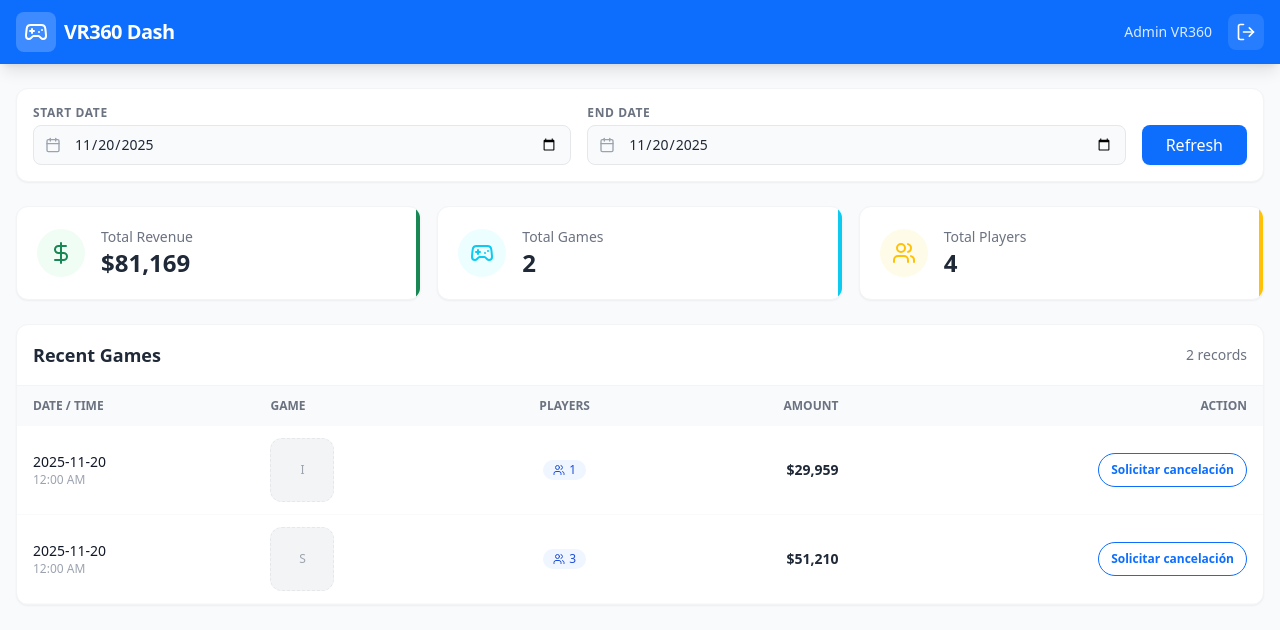
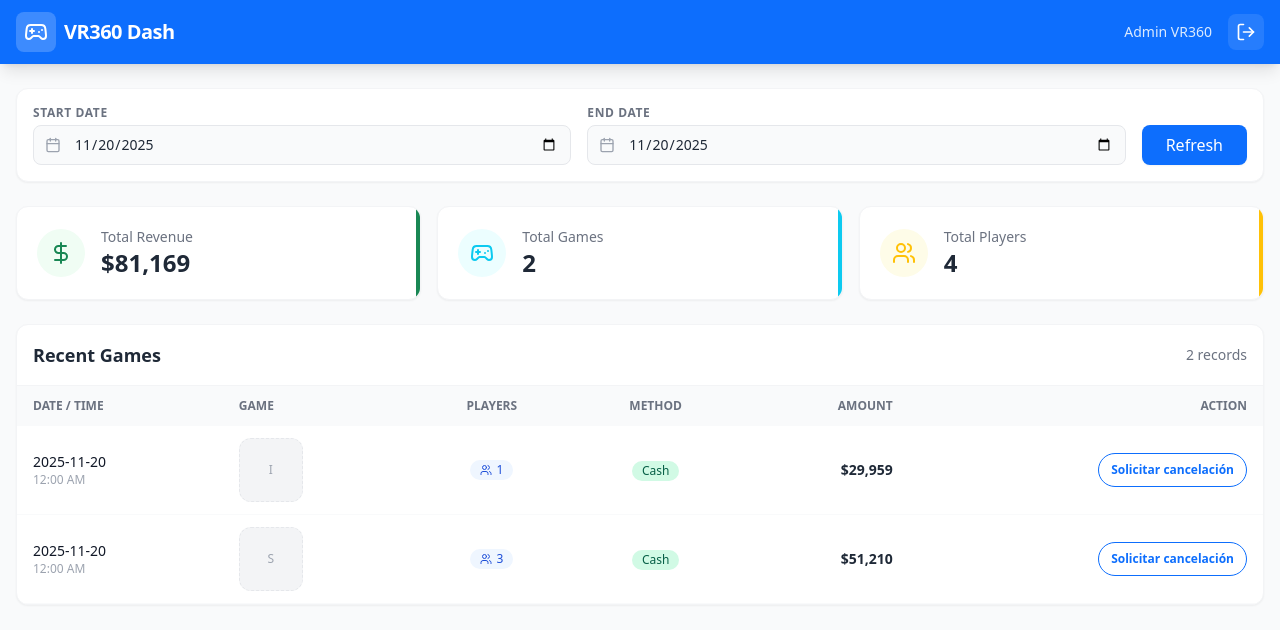
Before and after one commit to carlosjarrieta/vrsky360-mobile, a React (Vite) app: page / in a window 1280 px wide. Both pictures are taken after typing "name@example.com", "Sample123" into the empty fields and a click on the button "Sign In". Shown: the top 630 px of the page. Built offline with nearby package versions, Linux system fonts and the light colour scheme; no server answers.

Commit message:
add method

```diff
--- a/components/SalesTable.tsx
+++ b/components/SalesTable.tsx
@@ -66,6 +66,7 @@ const SalesTable: React.FC<SalesTableProps> = ({ sales, onCancelSale }) => {
               <th className="px-4 py-3">Date / Time</th>
               <th className="px-4 py-3">Game</th>
               <th className="px-4 py-3 text-center">Players</th>
+              <th className="px-4 py-3 text-center">Method</th>
               <th className="px-4 py-3 text-right">Amount</th>
               <th className="px-4 py-3 text-right">Action</th>
             </tr>
@@ -126,6 +127,17 @@ const SalesTable: React.FC<SalesTableProps> = ({ sales, onCancelSale }) => {
                         {sale.player_count}
                       </span>
                     </td>
+                    <td className="px-4 py-3 whitespace-nowrap text-center">
+                      <span
+                        className={`inline-flex items-center px-2.5 py-0.5 rounded-full text-xs font-medium capitalize ${
+                          sale.payment_method === 'transfer'
+                            ? 'bg-purple-100 text-purple-800'
+                            : 'bg-emerald-100 text-emerald-800'
+                        }`}
+                      >
+                        {sale.payment_method || 'cash'}
+                      </span>
+                    </td>
                     <td className="px-4 py-3 whitespace-nowrap text-right font-bold text-gray-800">
                       ${sale.amount.toLocaleString('en-US', { minimumFractionDigits: 0 })}
                     </td>
@@ -147,7 +159,7 @@ const SalesTable: React.FC<SalesTableProps> = ({ sales, onCancelSale }) => {
               })
             ) : (
               <tr>
-                <td colSpan={5} className="px-4 py-8 text-center text-gray-500">
+                <td colSpan={6} className="px-4 py-8 text-center text-gray-500">
                   <div className="flex flex-col items-center justify-center gap-2">
                     <ArrowDownCircle className="w-8 h-8 text-gray-300" />
                     No sales found for this period.
--- a/types.ts
+++ b/types.ts
@@ -37,6 +37,7 @@ export interface Sale {
   cancellation_status?: 'pending' | 'approved' | 'rejected';
   pendingCancellation?: boolean;
   pending?: boolean;
+  payment_method?: string;
 }
 
 export interface SalesApiResponse {
```
